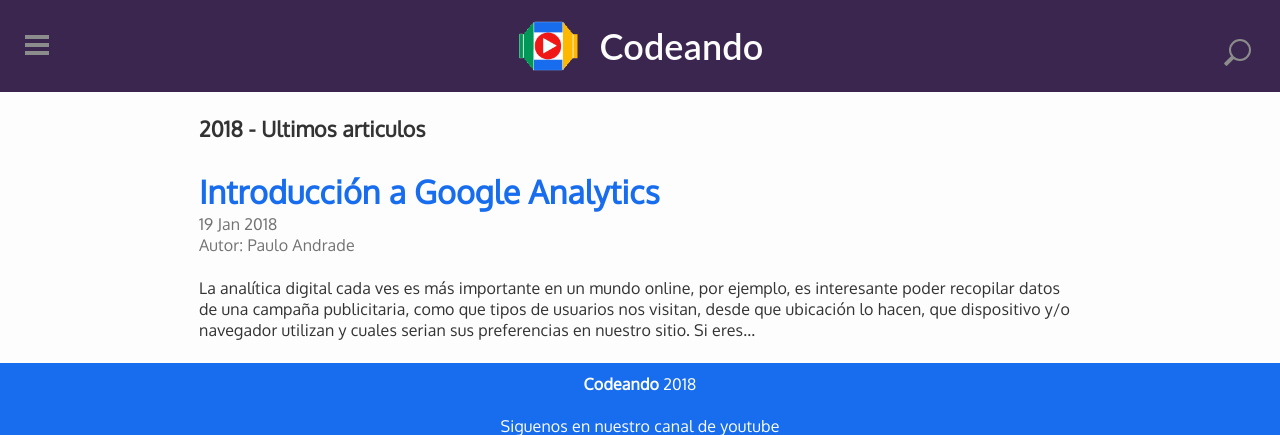
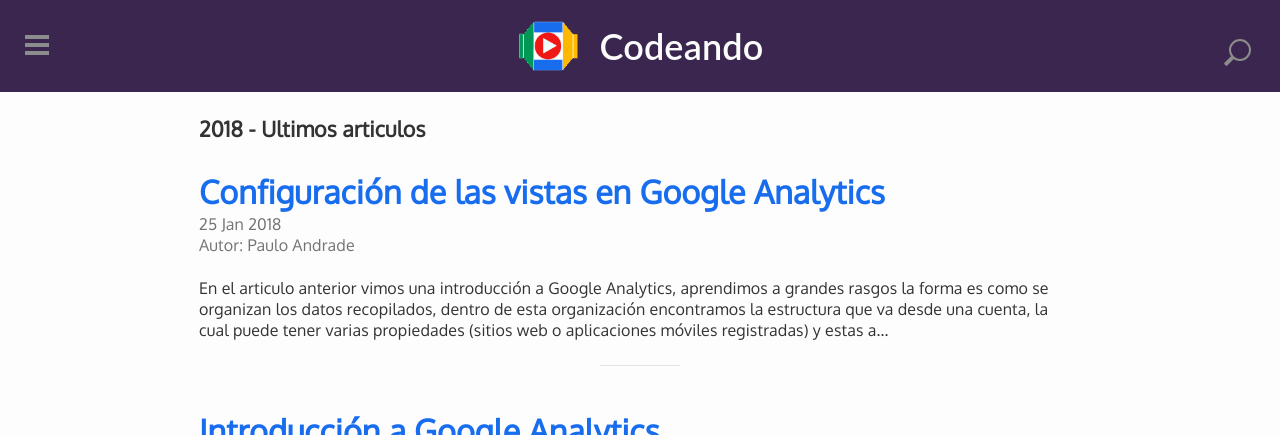
Before and after one commit to Codeandomx/codeandomx, a Jekyll site: the page built from _my_tags/google.md, in a window 1280 px wide and 1059 px high, cut to the strip 0-435 px from the top of the window. Built offline with Jekyll 4.4.1, drawn with Linux system fonts in a browser that asks for light colours; comment, search, counter and statistics services are not loaded; some of the changed lines change nothing that is shown.

Commit message:
Nuevo articulo - Configuración de las vistas en google analytics.

```diff
--- a/_includes/analitycs.html
+++ b/_includes/analitycs.html
@@ -1,8 +1,10 @@
 <script async src="https://www.googletagmanager.com/gtag/js?id=UA-97879487-1"></script>
 <script>
+	/*
   window.dataLayer = window.dataLayer || [];
   function gtag(){dataLayer.push(arguments);}
   gtag('js', new Date());
 
   gtag('config', 'UA-97879487-1');
+  */
 </script>
--- a/_posts/2018-01-19-introduccion-a-google-analytics.md
+++ b/_posts/2018-01-19-introduccion-a-google-analytics.md
@@ -90,4 +90,8 @@
 
 Abarcamos los conceptos básicos que necesitamos para comenzar a trabajar con Analytics, si se me escapa alguno ya lo veremos en el transcurso del curso de Google Analytics, empieza ahora mismo en este fascinante mundo de la analítica online.
 
+Si te interesa el tema puedes continuar con los siguientes enlaces.-
+
+* Articulo siguiente: [Configuración de las vistas en Google Analytics](/articulos/configuracion-de-las-vistas-en-google-analytics.html).
+
 Que tengan feliz código.
--- /dev/null
+++ b/_posts/2018-01-25-configuracion-de-las-vistas-en-google-analytics.md
@@ -0,0 +1,86 @@
+---
+title: Configuración de las vistas en Google Analytics
+author: Paulo Andrade
+categories: analytics
+tags: google analytics
+---
+
+![Configuración de las vistas en Google Analytics](http://blog.codeando.org/img/analytics.jpg)
+
+En el articulo anterior vimos una [introducción a Google Analytics](http://blog.codeando.org/articulos/introduccion-a-google-analytics.html), aprendimos a grandes rasgos la forma es **como se organizan los datos recopilados**, dentro de esta organización encontramos la estructura que va desde una cuenta, la cual puede tener varias propiedades (sitios web o aplicaciones móviles registradas) y estas a su vez varias vistas.
+
+## Para que nos sirven las vistas?
+
+Las vistas nos van a proporcionar en forma de reportes los datos que **Google Analytics recopila de nuestra propiedad**, estos datos pueden mostrarnos solo un nicho de nuestro mercado objetivo (por ejemplo datos solo de visitantes de México) gracias a los usos de los filtros o todos los datos en crudo (sin uso de filtros).
+
+<ins class="adsbygoogle"
+     style="display:block; text-align:center;"
+     data-ad-layout="in-article"
+     data-ad-format="fluid"
+     data-ad-client="ca-pub-0593566584451788"
+     data-ad-slot="1426664336"></ins>
+<script>
+     (adsbygoogle = window.adsbygoogle || []).push({});
+</script>
+
+Para trabajar con Analytics en este curso vamos a crear dos vistas más, para poder trabajar con tres, ya que estamos incluyendo la que se crea por defecto, cabe mencionar que al crear una vista, esta solo mostrara datos a partir de su fecha de creación, además, si eliminamos una vista, la podremos recuperar dentro de los primeros 35 días después de ser eliminada.
+
+## Vista con datos crudos
+
+Esta sera la vista que se creo por defecto, en ella no vamos a utilizar ningún tipo de filtro para que nos pueda mostrar todas las estadísticas posibles de nuestra propiedad, para configurarla damos clic en "Administrar" (parte inferior izquierda) y seleccionamos "Configuración de la vista".-
+
+![Configuración de la vista](/img/analytics7.jpg)
+
+Cambiamos el nombre de la vista, en nuestro caso elegimos el nombre "Datos en crudo" (puedes elegir el nombre que gustes).-
+
+![Nombre de la vista](/img/analytics8.jpg)
+
+En la misma configuración dejamos sin seleccionar la opción "Excluir todos los hits de robots y de arañas conocidos" y damos clic en "Guardar".-
+
+![Excluimos hits de robot y de arañas](/img/analytics9.jpg)
+
+Si abrimos la suite de Google Analytics veremos que ya aparece nuestra vista con el nombre que le asignamos.-
+
+![Suite de Google Analytics](/img/analytics10.jpg)
+
+## Vista con datos de prueba
+
+Vamos a crear una vista en la que estaremos realizando todas las pruebas de configuración de filtros, esto lo hacemos con el fin de no perder datos por algún error de configuración, para crear una vista damos clic en "Administrar", después en el menú de vistas y por ultimo en "Crear nueva vista".-
+
+![Crear nueva vista en Analytics](/img/analytics11.jpg)
+
+Le asignamos el nombre de "Datos de prueba" y damos clic en "Crear vista".-
+
+![Configuración de nueva vista en Analytics](/img/analytics12.jpg)
+
+Si vamos a la suite, veremos que ya nos aparece la vista nueva.-
+
+![Suite de google analytics](/img/analytics13.jpg)
+
+## Vista principal
+
+Por ultimo vamos a crear una vista donde podemos tener la recopilación de datos ya con los filtros bien configurados, el proceso es similar a la vista anterior, creamos una nueva vista con el nombre "Datos principales".-
+
+![Crear vista principal](/img/analytics14.jpg)
+
+Una vez creada vamos a "Configuración de la vista".-
+
+![Configuración de la vista principal](/img/analytics15.jpg)
+
+Y seleccionamos la opción "Excluir todos los hits de robots y de arañas conocidos" y damos clic en "Guardar".-
+
+![Configuracion analytics](/img/analytics16.jpg)
+
+Listo, ya la podemos visualizar en la suite de Google Analytics.-
+
+![Suite de Google Analytics](/img/analytics17.jpg)
+
+## Conclusiones
+
+A lo largo del curso utilizaremos las tres vistas que acabamos de configurar, en el siguiente articulo veremos como crear un filtro y como asignarlo a alguna de las vistas.
+
+Si te interesa el tema puedes continuar con los siguientes enlaces.-
+
+* Articulo anterior: [Introducción a Google Analytics](/articulos/introduccion-a-google-analytics.html).
+
+Que tengan feliz código.
```
Also changed, not shown: img/analytics10.jpg (added), img/analytics11.jpg (added), img/analytics12.jpg (added), img/analytics13.jpg (added), img/analytics14.jpg (added), img/analytics15.jpg (added), img/analytics16.jpg (added), img/analytics17.jpg (added), img/analytics7.jpg (added), img/analytics8.jpg (added), img/analytics9.jpg (added).
